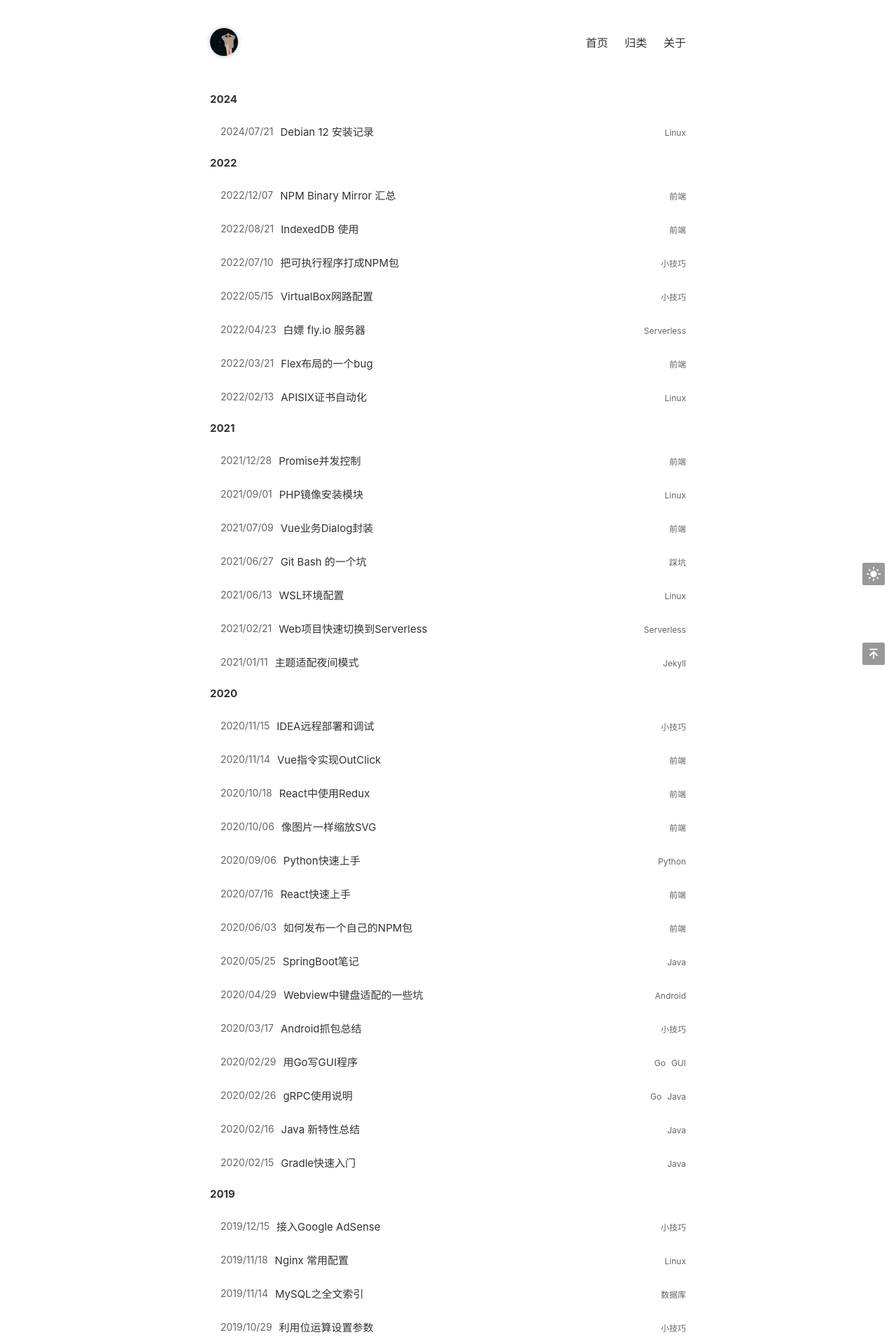
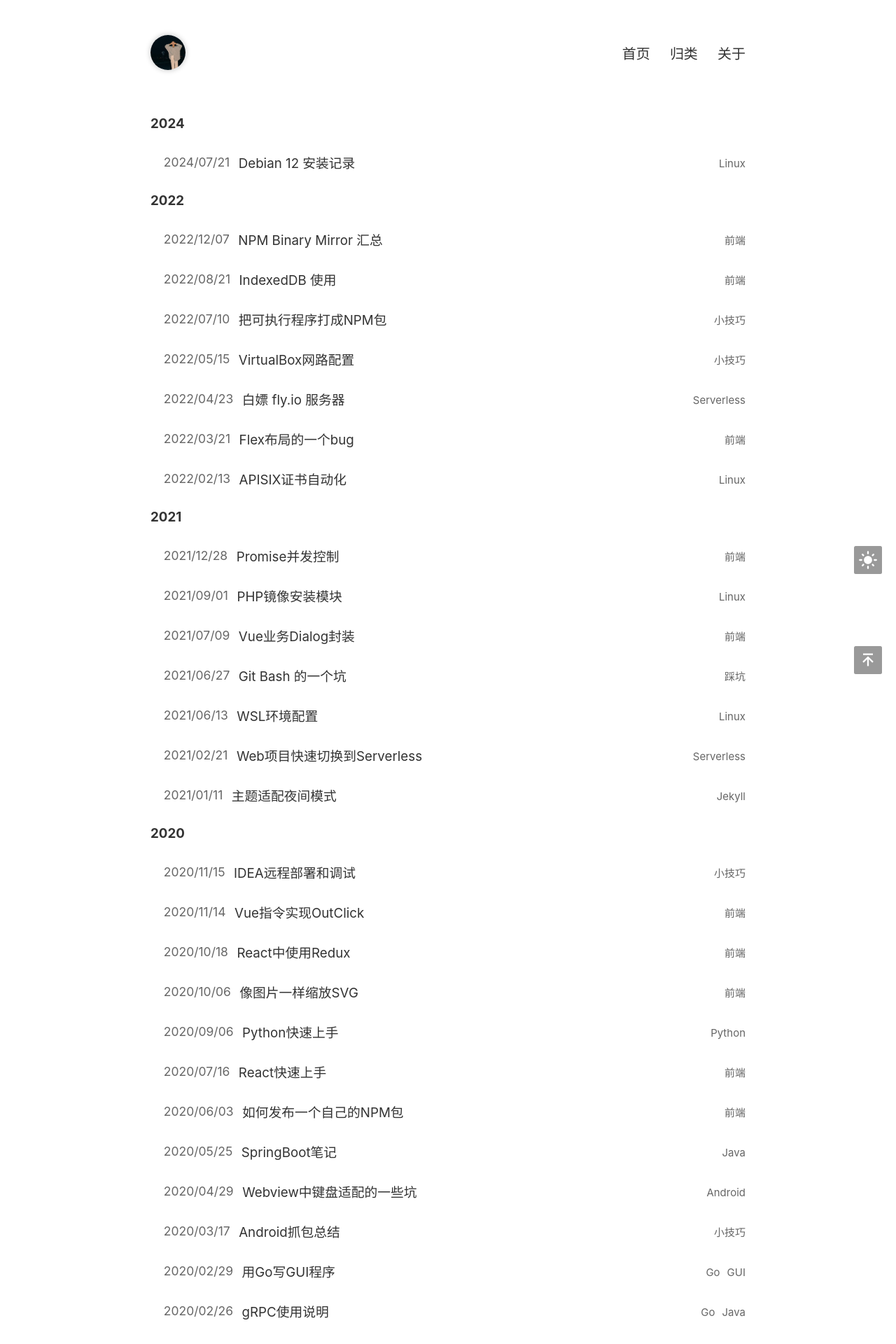
Before and after one commit to 5h3nbl0g/5h3nbl0g.github.io, a Jekyll site: the page built from index.html, in a window 1280 px wide. Shown: the top 1920 px of the page at 70% size. Built offline with Jekyll 4.4.1, drawn with Linux system fonts in a browser that asks for light colours; comment, search, counter and statistics services are not loaded; a style sheet for code colours, icons or effects is not loaded.

Commit message:
try zoom

```diff
--- a/static/css/common.css
+++ b/static/css/common.css
@@ -1,6 +1,5 @@
 html {
   color: #333333;
-  font-size: 1.25em;
   background: #ffffff;
   scroll-behavior: smooth;
   -ms-text-size-adjust: 100%;
@@ -24,6 +23,7 @@ body {
   max-width: 680px;
   padding: 0 14px;
   margin: 0 auto;
+  zoom: 1.25;
 }
 * {
   -webkit-tap-highlight-color: transparent;
```
